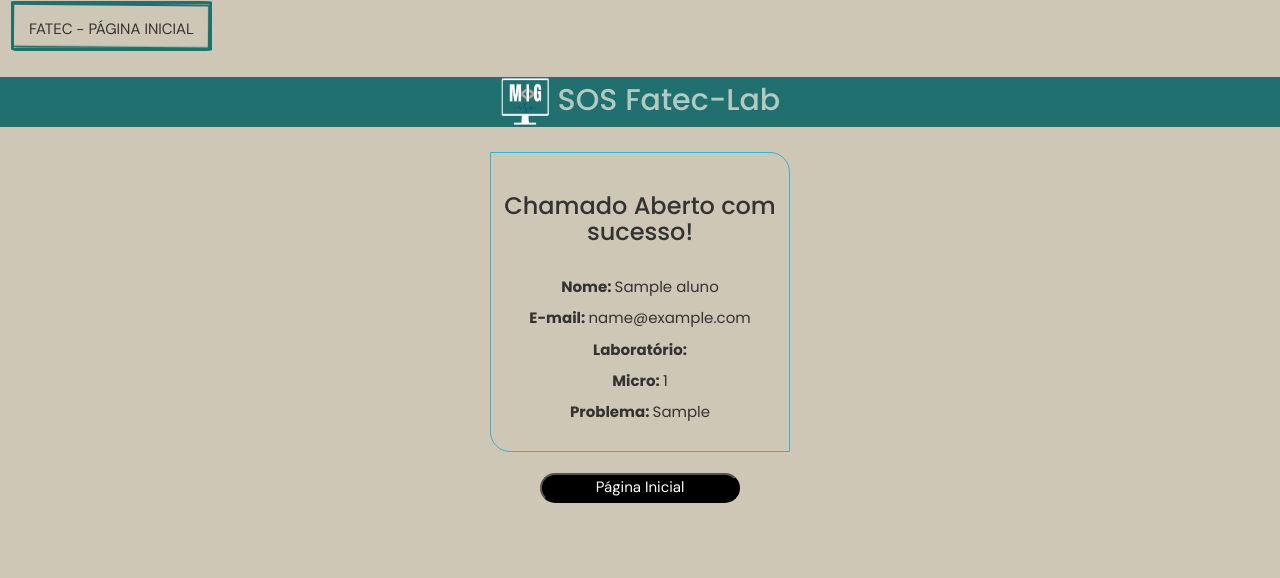
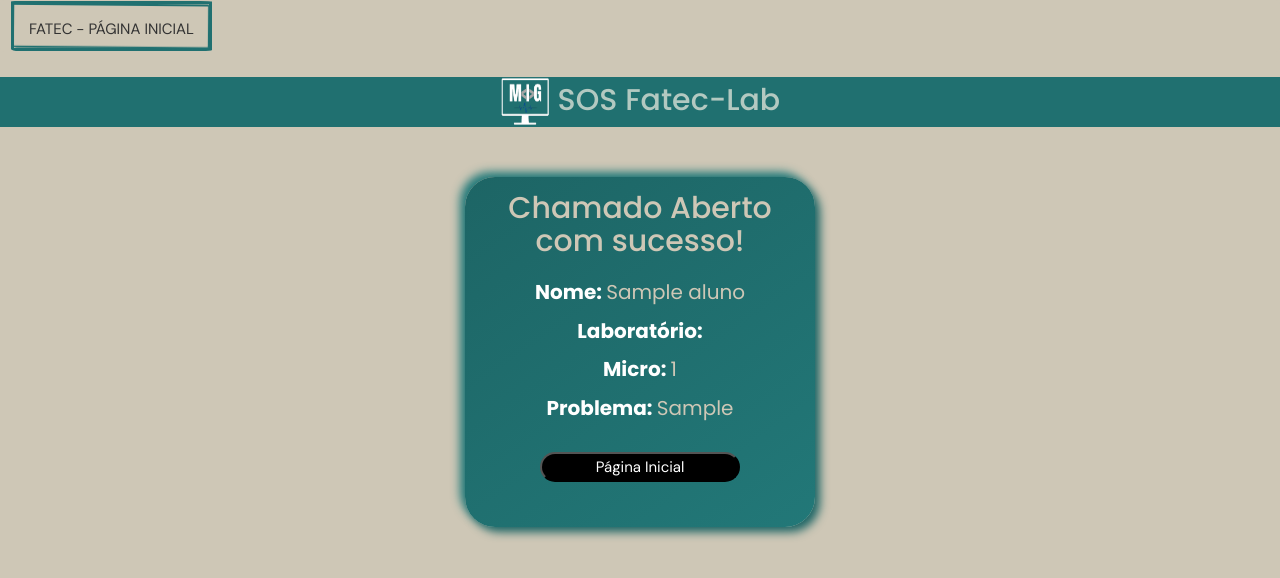
Before and after one commit to GabbsSantana/Fatec, a Flask app: page /done/ in a window 1280 px wide. Shown: the top 578 px of the page. Run offline with Flask 2, Linux system fonts and the light colour scheme; tables that the repository leaves empty hold one stand-in row (values such as "Sample post"); some libraries are stand-ins or nearby versions.

Commit message:
página Done concluida

```diff
--- a/app.py
+++ b/app.py
@@ -6,8 +6,6 @@
   connection = sqlite3.connect('database.db')
   cur = connection.cursor()
   return cur,connection
-
-
 
 
 connection = sqlite3.connect('database.db')
--- a/static/style.css
+++ b/static/style.css
@@ -211,14 +211,31 @@
 }
 
 div#done{
-  margin-top: 100px;
-  margin: auto;
+  margin: 50px auto;
+
   text-align: center;
-  width:300px;
-  height:300px;
-  border:solid 1px;
-  border-radius:0px 20px 0px 20px;
-  border-color: rgb(49, 181, 204);
+  width:350px;
+  height:350px;
+  border-radius: 30px;
+background: linear-gradient(145deg, #1d6565, #227878);
+box-shadow:  5px 5px 10px #1d6565,
+             -5px -5px 10px #237b7b;
+
+
+}
+div#done p,div#done h3, div#done strong{
+  background-color: transparent;
+  color: #cec7b6;
+  font-size: 20px;
+}
+div#done h3{
+  font-size: var(--title-font-size);
+  margin: 20px auto;
+  padding-top: 15px;
+  width: 300px;
+}
+div#done strong{
+  color: white;
 }
 
 #formulario_final {
--- a/templates/done.html
+++ b/templates/done.html
@@ -3,17 +3,13 @@
 <!-- Div responsável por apresentar ao usuário que o chamado foi aberto com sucesso -->
 
 <div id="done">
-  <br />
   <h3>Chamado Aberto com sucesso!</h3>
-  <br />
   <p><strong>Nome: </strong>{{data[0]}}</p>
-  <p><strong>E-mail: </strong>{{data[1]}}</p>
 
   <p><strong>Laboratório: </strong>{{laboratorio[0][12:15]}}</p>
   <p><strong>Micro: </strong>{{laboratorio[1]}}</p>
   <p><strong>Problema: </strong>{{laboratorio[2]}}</p>
-
-  <br /><br />
+  <br />
   <a href="{{url_for('home')}}">
     <button class="button" href="./home.html">Página Inicial</button>
   </a>
```
Also changed, not shown: database.db.
